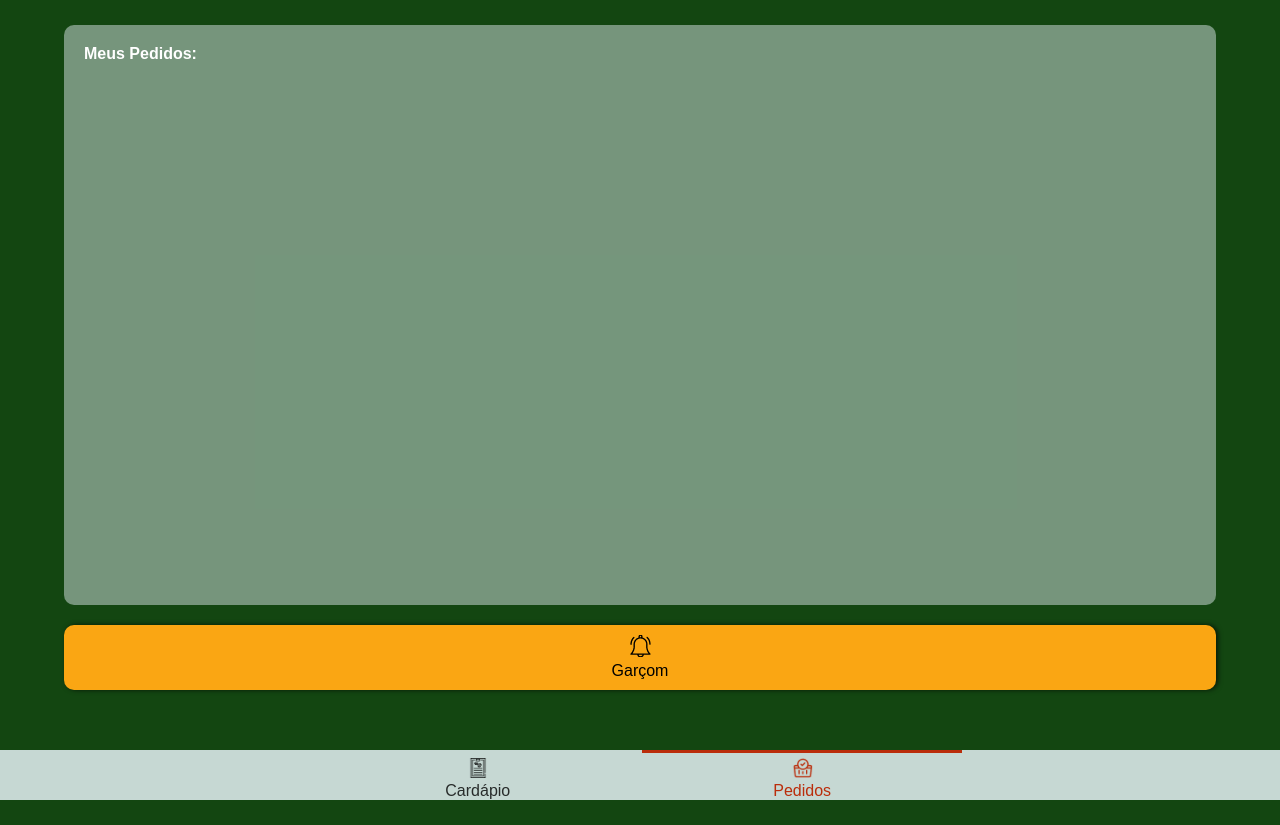
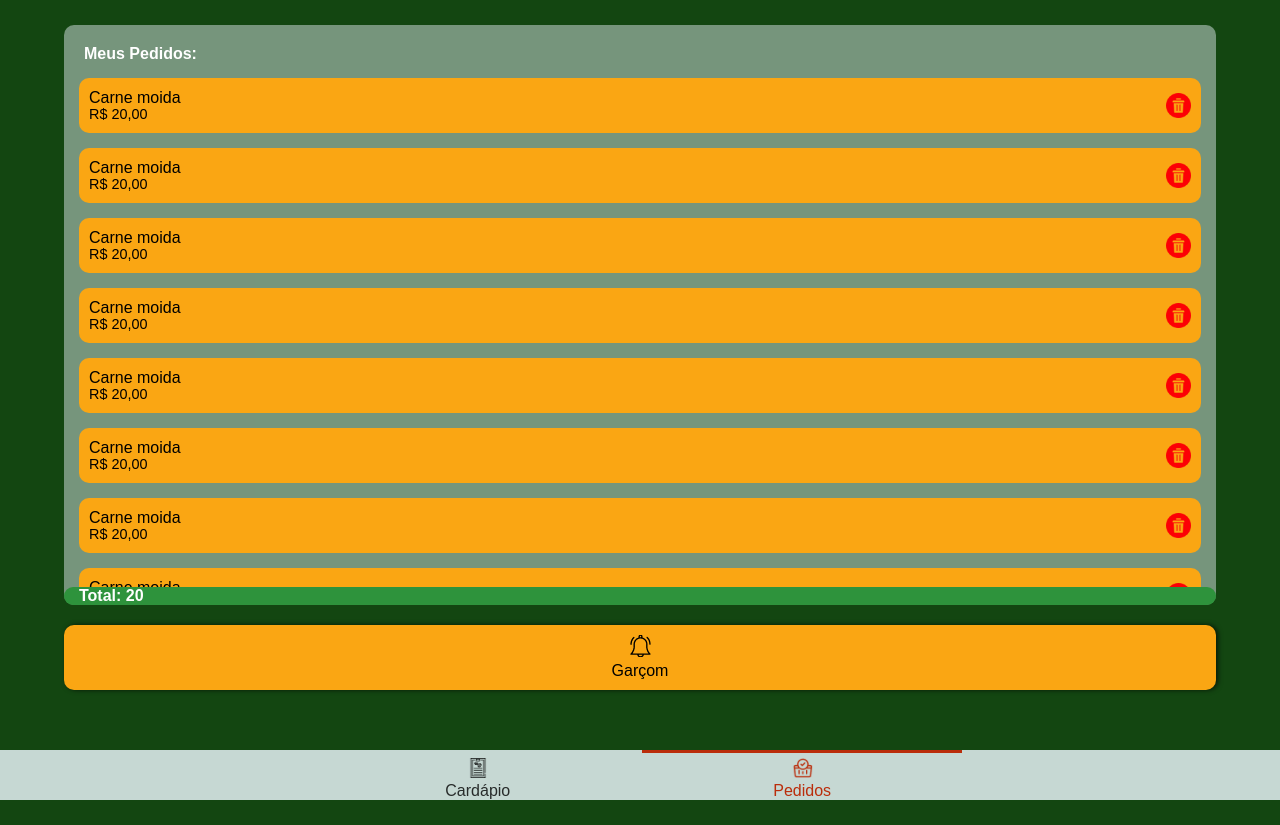
Before and after one commit to Allexandre-Meneses/cardapio-digital, a plain HTML site: page pages/pedidos.html in a window 1280 px wide. Drawn offline with Linux system fonts and the light colour scheme; a web font is replaced by a local one.

Commit message:
Tela de pedidos finalizada

```diff
--- a/pages/pedidos.html
+++ b/pages/pedidos.html
@@ -11,6 +11,52 @@
     <main>
         <div id="pedidos">
             <label for="">Meus Pedidos:</label>
+            <div id="containerpedidos">
+                <div class="pedido">
+                    <label class="nomepedido" for="">Carne moida</label>
+                    <label class="precopedido" for="">20,00 </label>
+                    <img src="../icons/lixeirinha.png" alt="">
+                </div>
+                <div class="pedido">
+                    <label class="nomepedido" for="">Carne moida</label>
+                    <label class="precopedido" for="">20,00 </label>
+                    <img src="../icons/lixeirinha.png" alt="">
+                </div>
+                <div class="pedido">
+                    <label class="nomepedido" for="">Carne moida</label>
+                    <label class="precopedido" for="">20,00 </label>
+                    <img src="../icons/lixeirinha.png" alt="">
+                </div>
+                <div class="pedido">
+                    <label class="nomepedido" for="">Carne moida</label>
+                    <label class="precopedido" for="">20,00 </label>
+                    <img src="../icons/lixeirinha.png" alt="">
+                </div>
+                <div class="pedido">
+                    <label class="nomepedido" for="">Carne moida</label>
+                    <label class="precopedido" for="">20,00 </label>
+                    <img src="../icons/lixeirinha.png" alt="">
+                </div>
+                <div class="pedido">
+                    <label class="nomepedido" for="">Carne moida</label>
+                    <label class="precopedido" for="">20,00 </label>
+                    <img src="../icons/lixeirinha.png" alt="">
+                </div>
+                <div class="pedido">
+                    <label class="nomepedido" for="">Carne moida</label>
+                    <label class="precopedido" for="">20,00 </label>
+                    <img src="../icons/lixeirinha.png" alt="">
+                </div>
+                <div class="pedido">
+                    <label class="nomepedido" for="">Carne moida</label>
+                    <label class="precopedido" for="">20,00 </label>
+                    <img src="../icons/lixeirinha.png" alt="">
+                </div>
+            </div>
+            <div id="total">
+                <label for="">Total:</label>
+                <label id="valortotal" for="">20</label>
+            </div>
         </div>
         <div id="buttongarcom">
             <img src="../icons/sininho.png" alt="">
--- a/style/pedidos-page.css
+++ b/style/pedidos-page.css
@@ -42,12 +42,12 @@ main::-webkit-scrollbar {
 }
 
 #pedidos {
+    position: relative;
     background-color: #c6d8d38c;
     width: 90vw;
     height: 70vh;
     margin: auto;
     border-radius: 10px;
-    overflow-y: scroll;
     padding-top: 20px;
 }
 
@@ -59,6 +59,58 @@ main::-webkit-scrollbar {
 
 #pedidos::-webkit-scrollbar {
     display: none;
+}
+
+#containerpedidos {
+    height: 95%;
+    overflow-y: scroll;
+}
+
+#containerpedidos::-webkit-scrollbar {
+    display: none;
+}
+
+.pedido {
+    position: relative;
+    border-radius: 10px;
+    background-color: var(--color1);
+    height: 55px;
+    margin: 15px;
+}
+
+.nomepedido {
+    position: absolute;
+    top: 20%;
+    left: 10px;
+}
+
+.precopedido {
+    font-size: 0.9em;
+    position: absolute;
+    top: 50%;
+    left: 10px;
+}
+
+.precopedido::before {
+    content: "R$ ";
+}
+
+.pedido img {
+    height: 25px;
+    position: absolute;
+    top: 15px;
+    right: 10px;
+}
+
+#total {
+    width: 100%;
+    background-color: var(--color3);
+    position: absolute;
+    border-radius: 10px;
+    bottom: 0px;
+    color: white;
+    font-weight: bold;
+    text-indent: 15px;
 }
 
 #buttongarcom {
```
Also changed, not shown: icons/lixeirinha.png (added).
